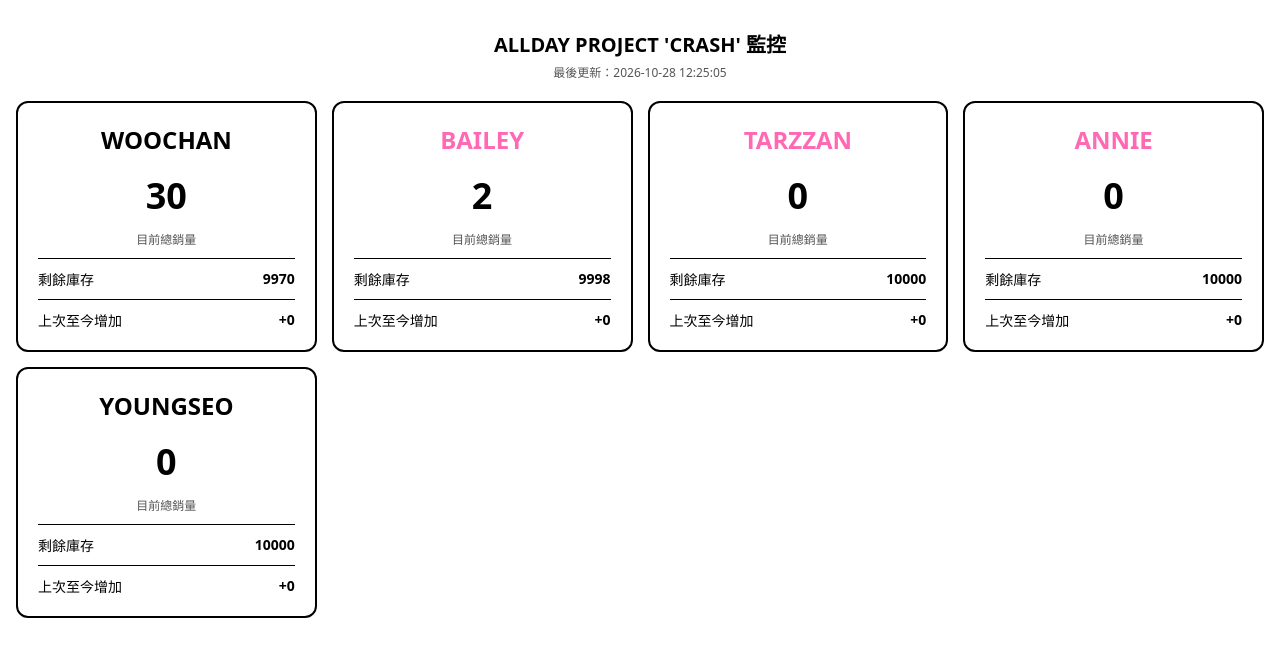
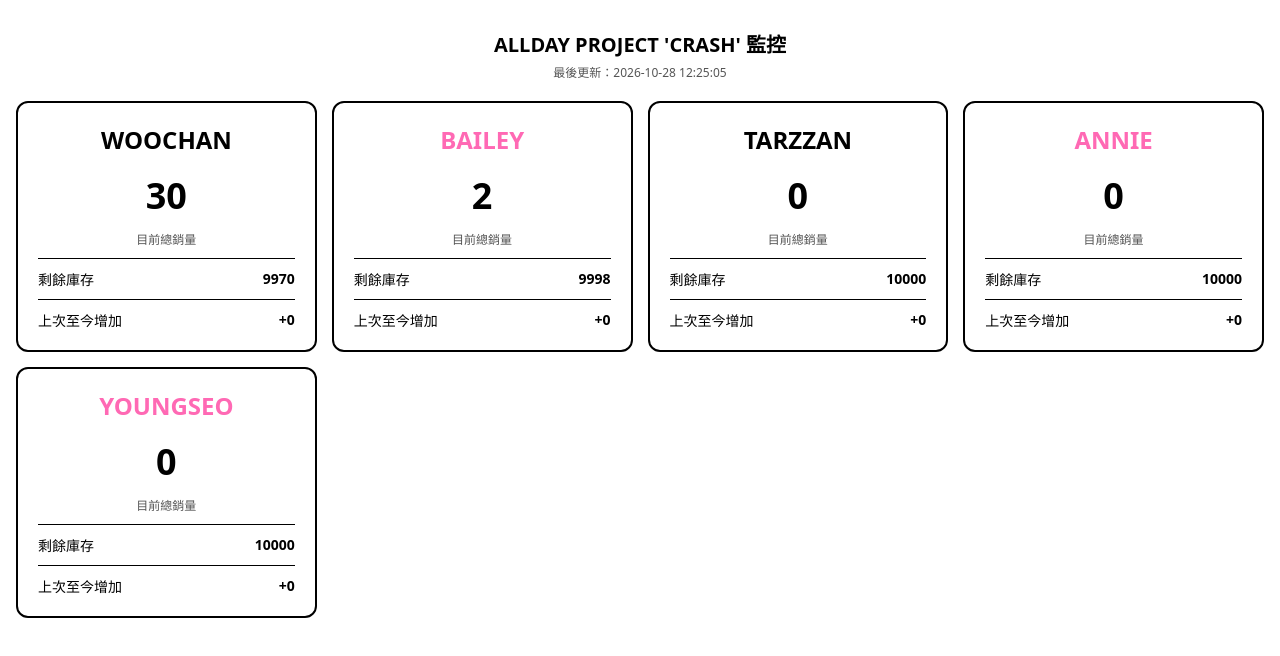
Before and after one commit to army970227-cmd/imini_adp_1108_videocall, a plain HTML site: page index.html in a window 1280 px wide. Drawn offline with Linux system fonts and the light colour scheme.

Commit message:
Update index.html

```diff
--- a/index.html
+++ b/index.html
@@ -22,7 +22,7 @@
   <div class="grid" id="grid"></div>
 
 <script>
-const pinkMembers = ["ANNIE", "BAILEY", "TARZZAN"];
+const pinkMembers = ["YOUNGSEO", "ANNIE", "BAILEY"];
 
 async function load() {
   try {
```
